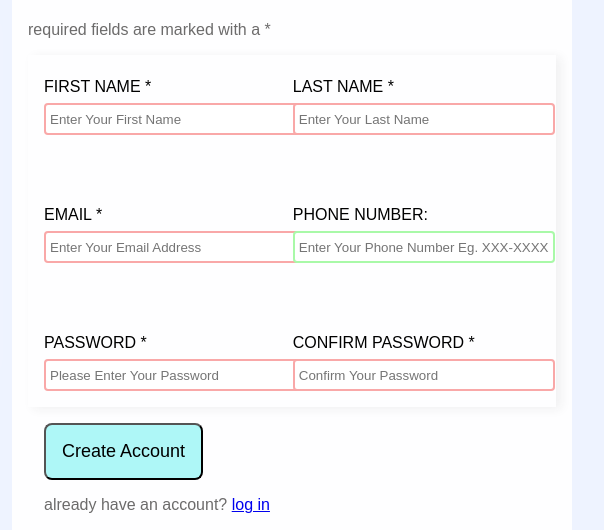
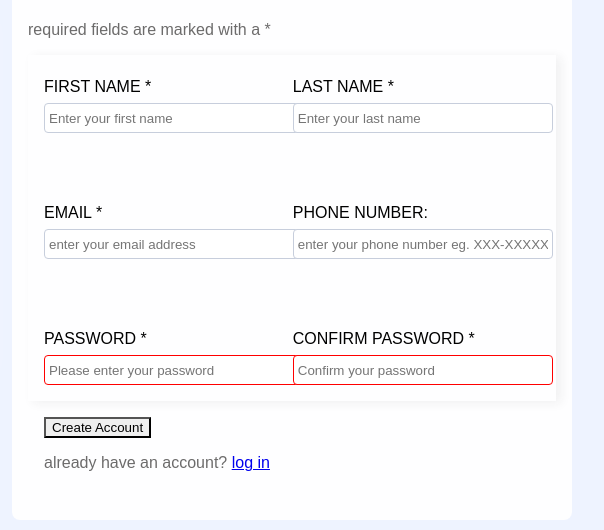
Before and after one commit to benjiplashkes/form-validation, a plain HTML site: page index.html in a window 1280 px wide. Shown: the part 255-785 px from the top of the page, 676-1280 px from the left. Drawn offline with Linux system fonts and the light colour scheme.

Commit message:
Add error state styeling  to fields
Add invalid and error state to fields.
only applied to fileds that were filled.

```diff
--- a/css/styles.css
+++ b/css/styles.css
@@ -100,31 +100,14 @@ form p{
     padding: 0.25rem;
     border: 1px solid #c7cedc;
     border-radius: 4px;
+    appearance: none;
 }
-.form-container input::placeholder{
-    text-transform: capitalize;
+form button {
+    appearance: none;
+    -webkit-appearance: none;
 }
 
-.form-wrapper input:focus {
-    outline: 1px dotted rgb(135, 135, 250);
+input:invalid:not(:placeholder-shown),
+input.error{
+    border: 1px solid red;
 }
-.form-wrapper input:valid{
-    border: 2px solid rgb(169, 249, 168);
-
-}
-.form-wrapper :not(:placeholder-shown) input:invalid,
-.form-wrapper .error {
-    border: 2px solid rgb(249, 168, 168);
-}
-[type="submit"]{
-   padding: 1rem;
-   font-size: 1.125rem;
-   background-color:rgb(174, 247, 247);
-   border-radius: 8px;
-   transition: all 150ms ease-in;
-}
-[type="submit"]:hover,
-[type="submit"]:focus {
-    background-color:rgb(162, 231, 231);
-    outline: 1px solid black;
-}
```
